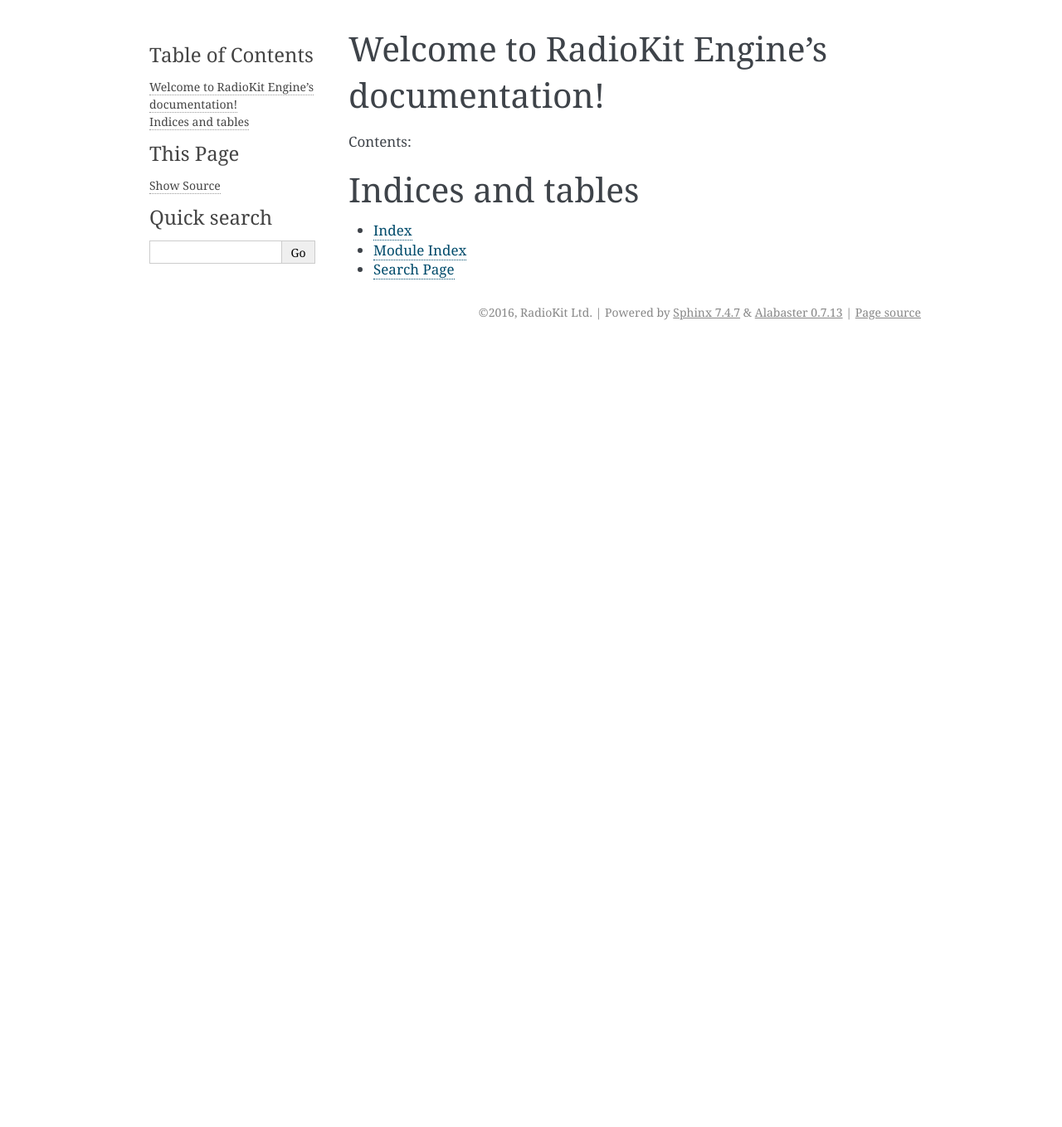
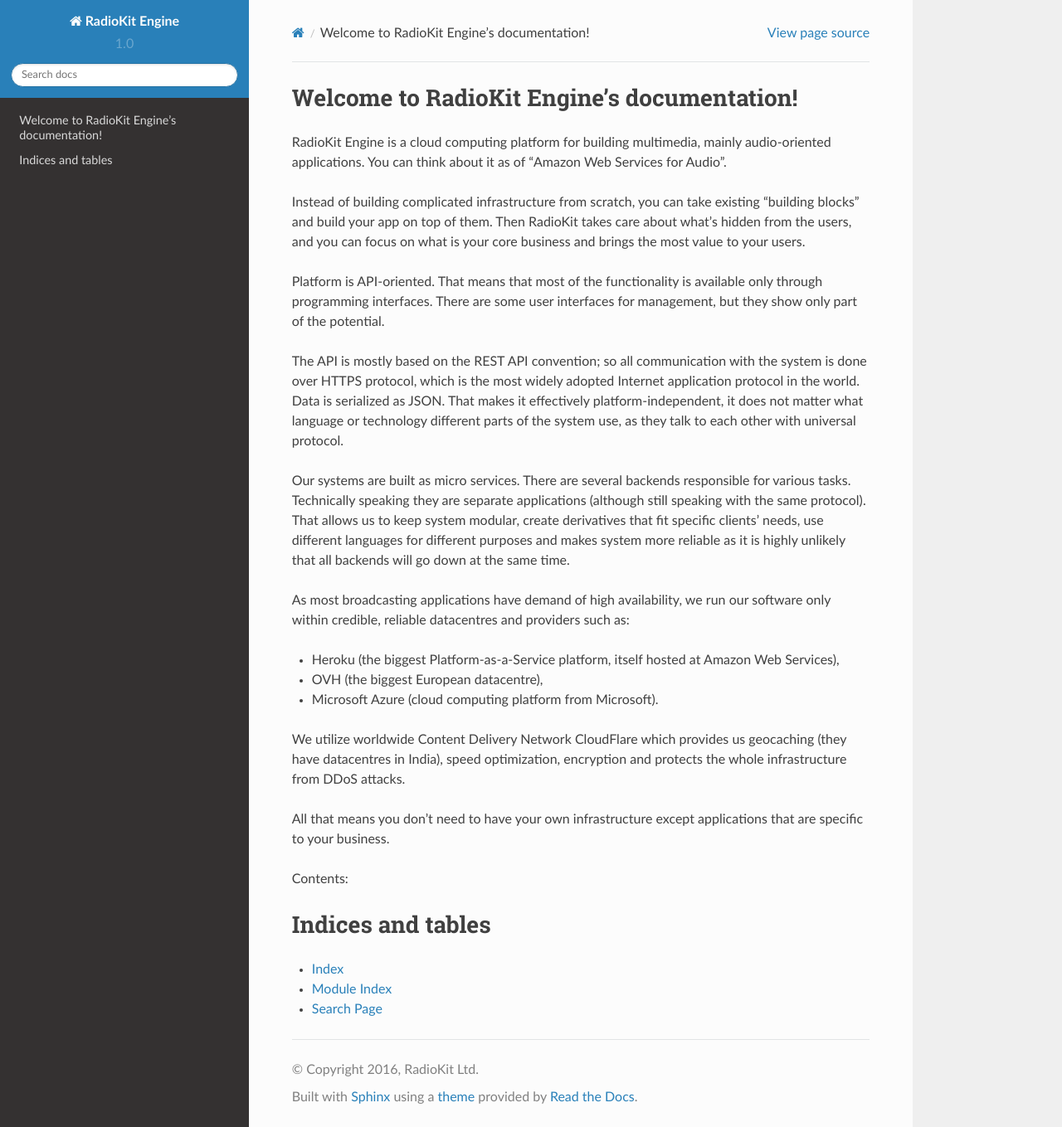
Before and after one commit to radiokit/engine-docs, a Sphinx documentation site: the page built from docs/source/index.rst, in a window 1280 px wide and 1359 px high. Shown: the whole window at 83% size. Built offline with Sphinx 7.4.7 and the Read the Docs theme 2.0.0, drawn with Linux system fonts in a browser that asks for light colours.

Commit message:
Added introduction, changed theme

```diff
--- a/docs/source/conf.py
+++ b/docs/source/conf.py
@@ -109,7 +109,7 @@
 
 # The theme to use for HTML and HTML Help pages.  See the documentation for
 # a list of builtin themes.
-html_theme = 'alabaster'
+html_theme = 'sphinx_rtd_theme'
 
 # Theme options are theme-specific and customize the look and feel of a theme
 # further.  For a list of options available for each theme, see the
@@ -117,7 +117,8 @@
 #html_theme_options = {}
 
 # Add any paths that contain custom themes here, relative to this directory.
-#html_theme_path = []
+html_theme_path = [sphinx_rtd_theme.get_html_theme_path()]
+
 
 # The name for this set of Sphinx documents.
 # "<project> v<release> documentation" by default.
--- a/docs/source/index.rst
+++ b/docs/source/index.rst
@@ -5,6 +5,27 @@
 
 Welcome to RadioKit Engine's documentation!
 ===========================================
+
+RadioKit Engine is a cloud computing platform for building multimedia, mainly audio-oriented applications. You can think about it as of “Amazon Web Services for Audio”.
+
+Instead of building complicated infrastructure from scratch, you can take existing “building blocks” and build your app on top of them. Then RadioKit takes care about what’s hidden from the users, and you can focus on what is your core business and brings the most value to your users.
+
+Platform is API-oriented. That means that most of the functionality is available only through programming interfaces. There are some user interfaces for management, but they show only part of the potential.
+
+The API is mostly based on the REST API convention; so all communication with the system is done over HTTPS protocol, which is the most widely adopted Internet application protocol in the world. Data is serialized as JSON. That makes it effectively platform-independent, it does not matter what language or technology different parts of the system use, as they talk to each other with universal protocol.
+
+Our systems are built as micro services. There are several backends responsible for various tasks. Technically speaking they are separate applications (although still speaking with the same protocol). That allows us to keep system modular, create derivatives that fit specific clients’ needs, use different languages for different purposes and makes system more reliable as it is highly unlikely that all backends will go down at the same time.
+
+As most broadcasting applications have demand of high availability, we run our software only within credible, reliable datacentres and providers such as:
+
+*	Heroku (the biggest Platform-as-a-Service platform, itself hosted at Amazon Web Services),
+*	OVH (the biggest European datacentre),
+*	Microsoft Azure (cloud computing platform from Microsoft).
+
+We utilize worldwide Content Delivery Network CloudFlare which provides us geocaching (they have datacentres in India), speed optimization, encryption and protects the whole infrastructure from DDoS attacks.
+
+All that means you don’t need to have your own infrastructure except applications that are specific to your business.
+
 
 Contents:
 
```
